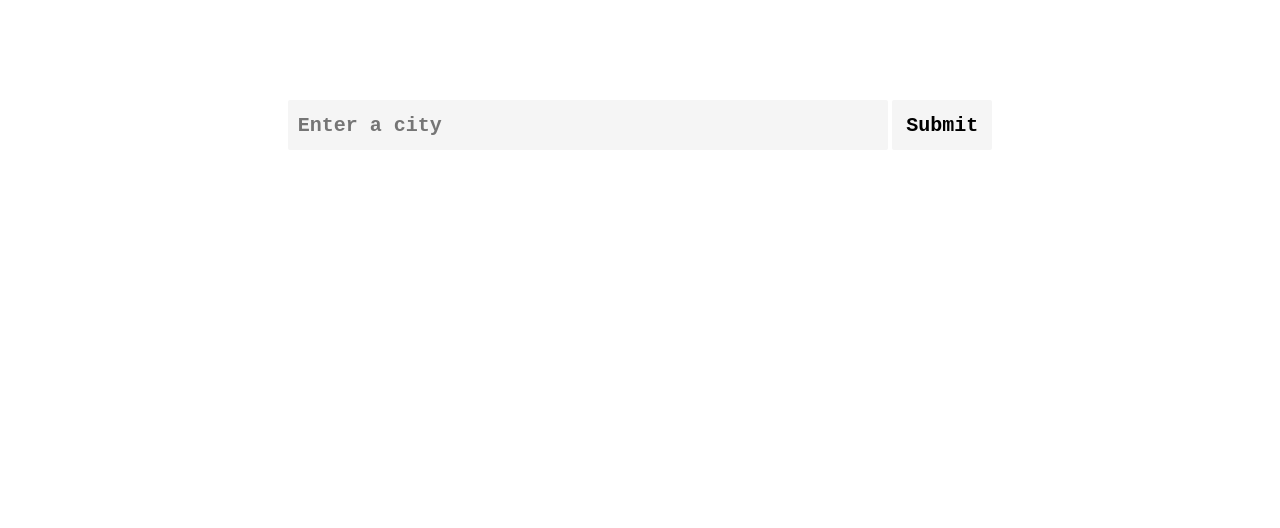
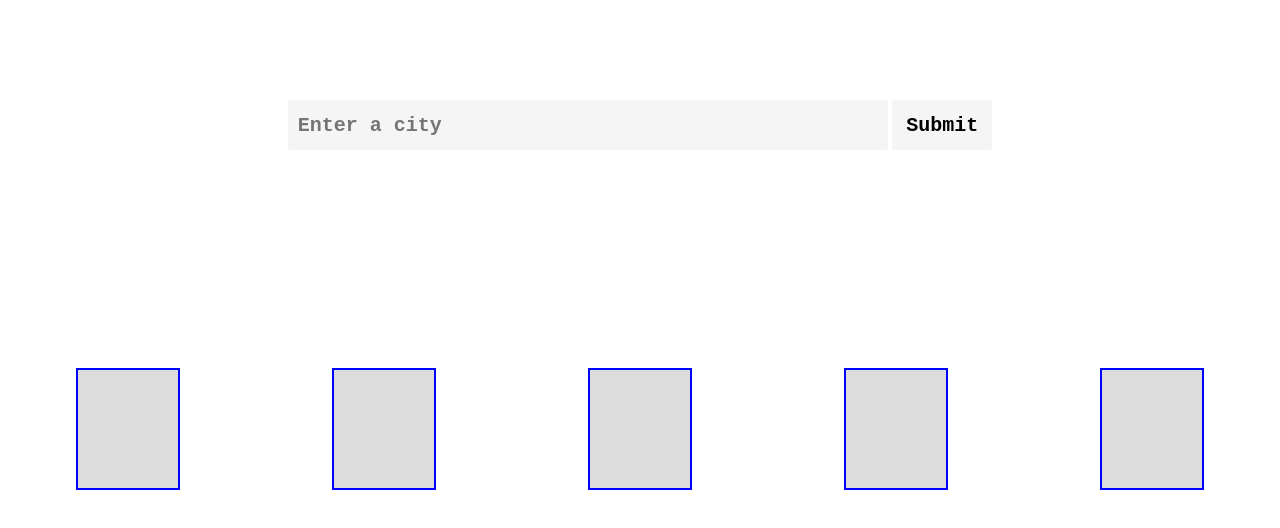
Before and after one commit to EsraWameed/App-Weather-Forecast, a plain HTML site: page index.html in a window 1280 px wide. Drawn offline with nearby package versions, Linux system fonts and the light colour scheme.

Commit message:
added section cards

```diff
--- a/assets/css/style.css
+++ b/assets/css/style.css
@@ -56,3 +56,11 @@ margin-top: 100px;
     background-color: blanchedalmond;
 
  }
+
+ section{
+    border: 2px solid blue;
+    width: max-content;
+    height: max-content;
+    padding: 50px;
+    background-color: gainsboro;
+ }
```
